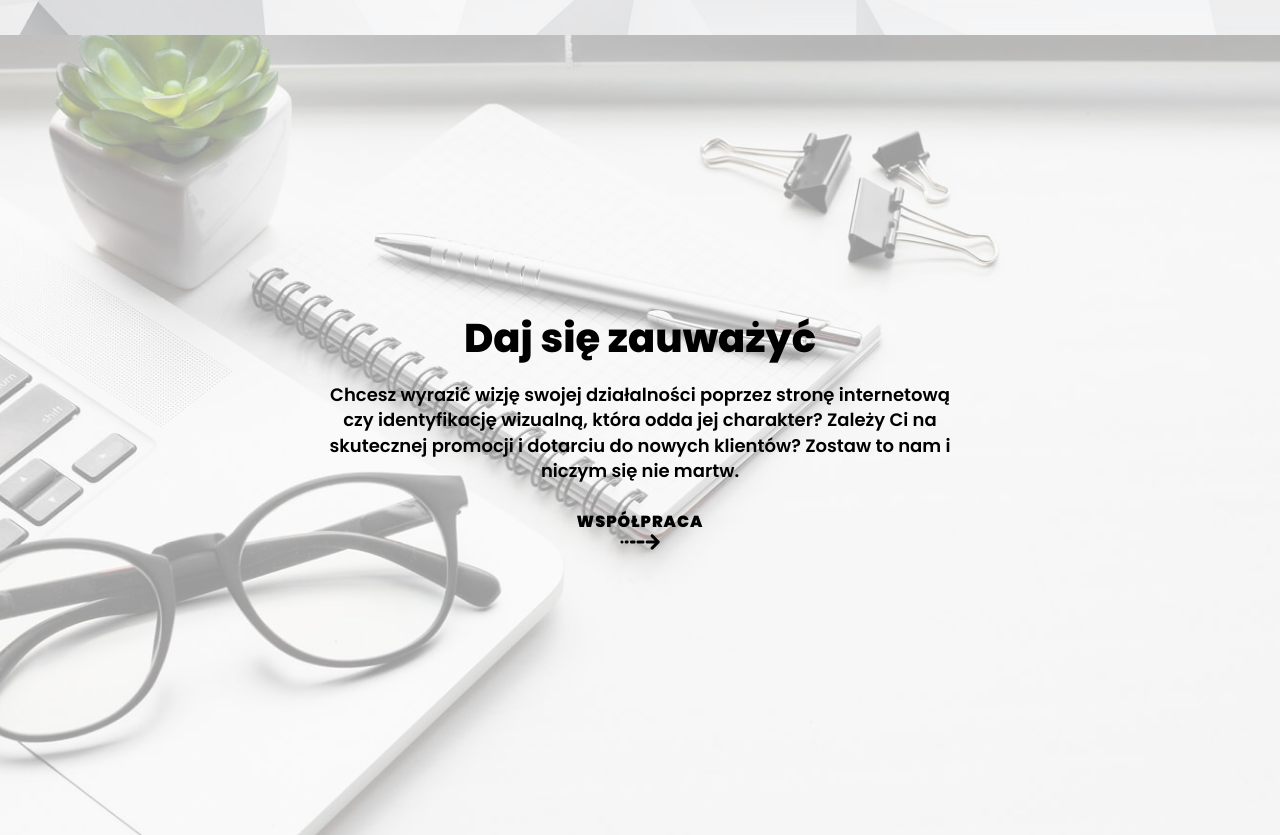
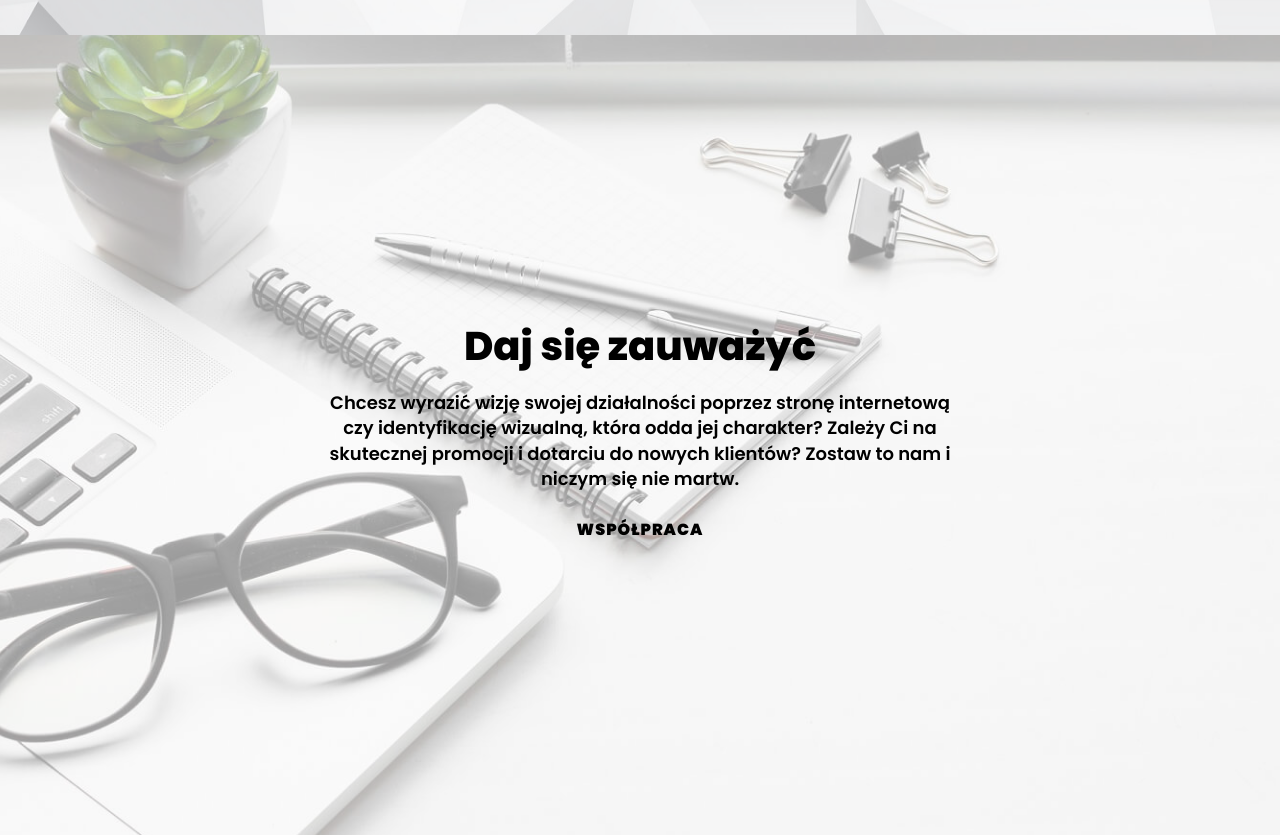
Before and after one commit to netmazing/netfine, a Gatsby site: page / in a window 1280 px wide. Shown: the part 2368-3203 px from the top of the page. Built offline with nearby package versions, Linux system fonts and the light colour scheme; Gatsby itself is replaced by a stand-in of ours.

Commit message:
remove arrow from menu links

```diff
--- a/src/pages/index.js
+++ b/src/pages/index.js
@@ -98,7 +98,7 @@ const IndexPage = () => (
                   bg='#000'
                 >
                   Współpraca
-                  <img className="arrow-right" src={ArrowRight} alt="Zapytaj o współpracę. Strony www, materiały promocyjne, reklama online."/>
+                  {/* <img className="arrow-right" src={ArrowRight} alt="Zapytaj o współpracę. Strony www, materiały promocyjne, reklama online."/> */}
                 </AniLink>
             </Fade>
           </section>
```
